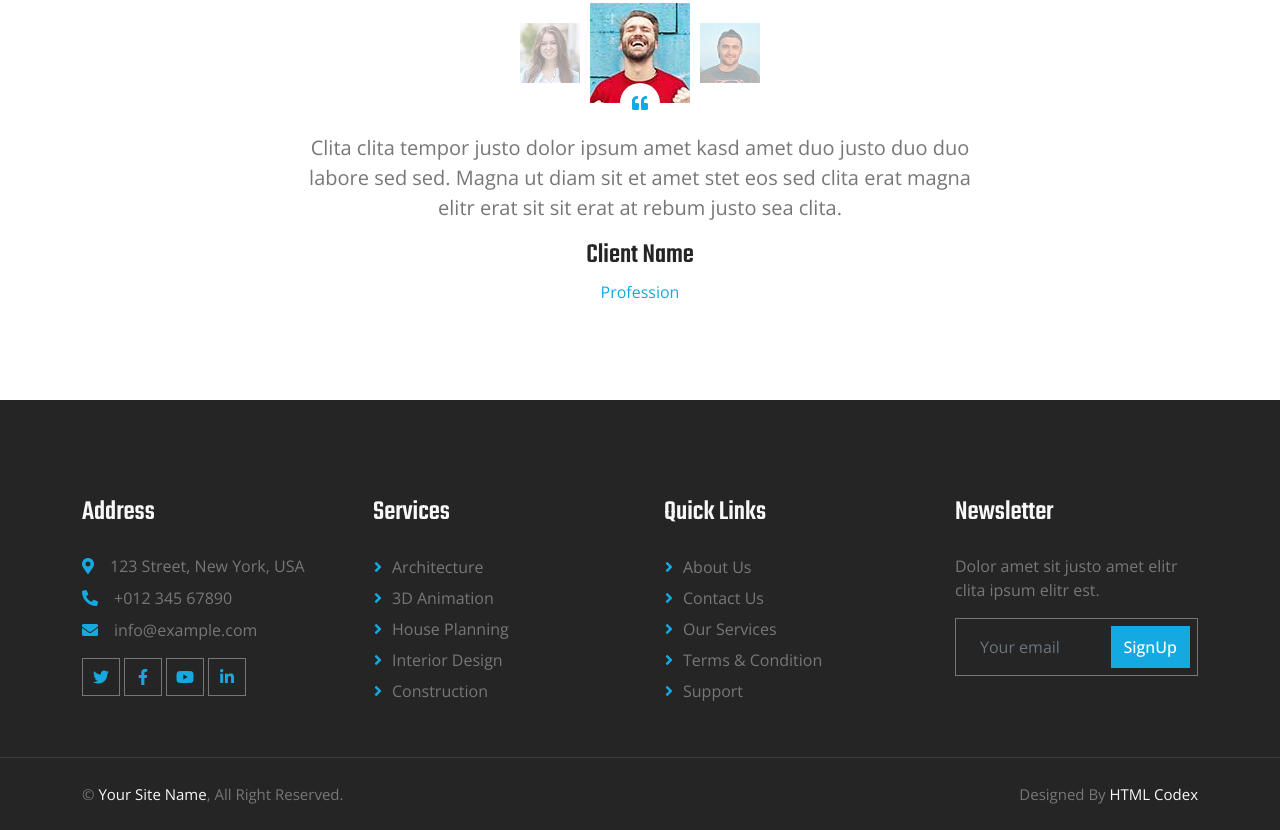
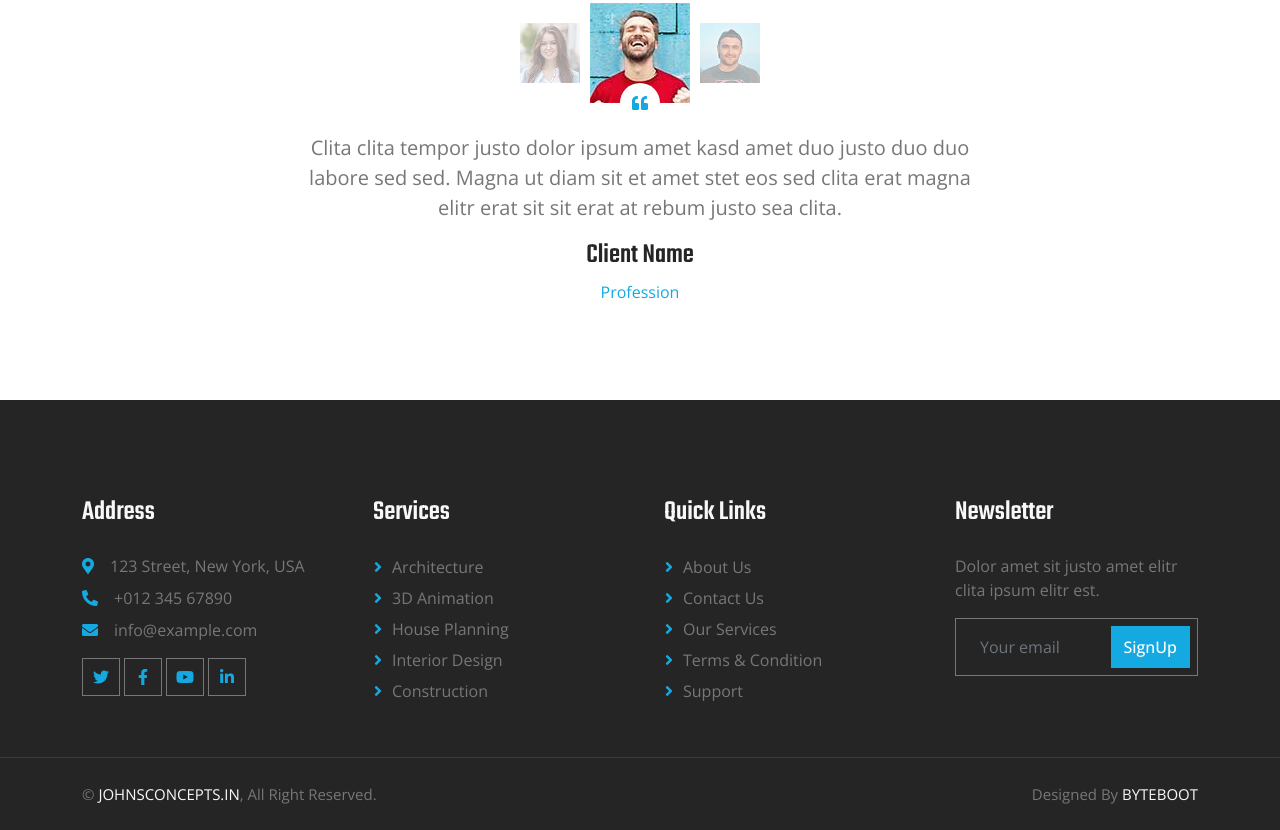
Before and after one commit to pramodthundathil/Johns_templates, a plain HTML site: page index.html in a window 1280 px wide. Shown: the part 5429-6259 px from the top of the page. Drawn offline with nearby package versions, Linux system fonts and the light colour scheme.

Commit message:
TEMPLATE REMOVE

```diff
--- a/index.html
+++ b/index.html
@@ -43,10 +43,13 @@
 .nav-link:hover{
     color: #14a9e0 !important;
 }
+
 @media (min-width:860px) {
     .owl-carousel-item video{
         width: 100%;
         height: 100%;
+
+
     }
 
 }
@@ -742,11 +745,11 @@
             <div class="container">
                 <div class="row">
                     <div class="col-md-6 text-center text-md-start mb-3 mb-md-0">
-                        &copy; <a href="#">Your Site Name</a>, All Right Reserved.
+                        &copy; <a href="#">JOHNSCONCEPTS.IN</a>, All Right Reserved.
                     </div>
                     <div class="col-md-6 text-center text-md-end">
                         <!--/*** This template is free as long as you keep the footer author’s credit link/attribution link/backlink. If you'd like to use the template without the footer author’s credit link/attribution link/backlink, you can purchase the Credit Removal License from "https://htmlcodex.com/credit-removal". Thank you for your support. ***/-->
-                        Designed By <a href="https://htmlcodex.com">HTML Codex</a>
+                        Designed By <a href="https://htmlcodex.com">BYTEBOOT</a>
                     </div>
                 </div>
             </div>
```
Also changed, not shown: folder/404.html (renamed from 404.html), folder/LICENSE.txt (renamed from LICENSE.txt), folder/READ-ME.txt (renamed from READ-ME.txt), folder/about.html (renamed from about.html), folder/appointment.html (renamed from appointment.html), folder/architecture-html-template.jpg (renamed from architecture-html-template.jpg), folder/colors.txt (renamed from colors.txt), folder/contact.html (renamed from contact.html), folder/feature.html (renamed from feature.html), folder/project.html (renamed from project.html), folder/service.html (renamed from service.html), folder/team.html (renamed from team.html), folder/testimonial.html (renamed from testimonial.html).
